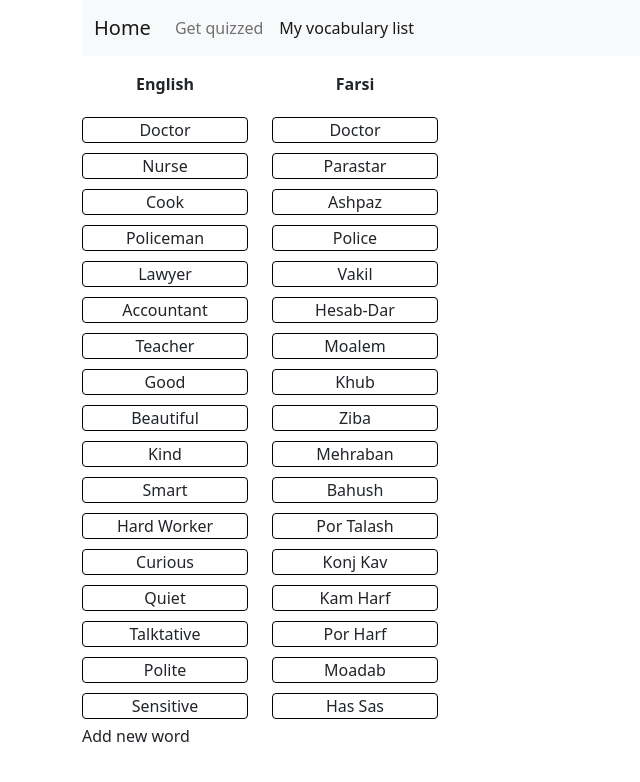
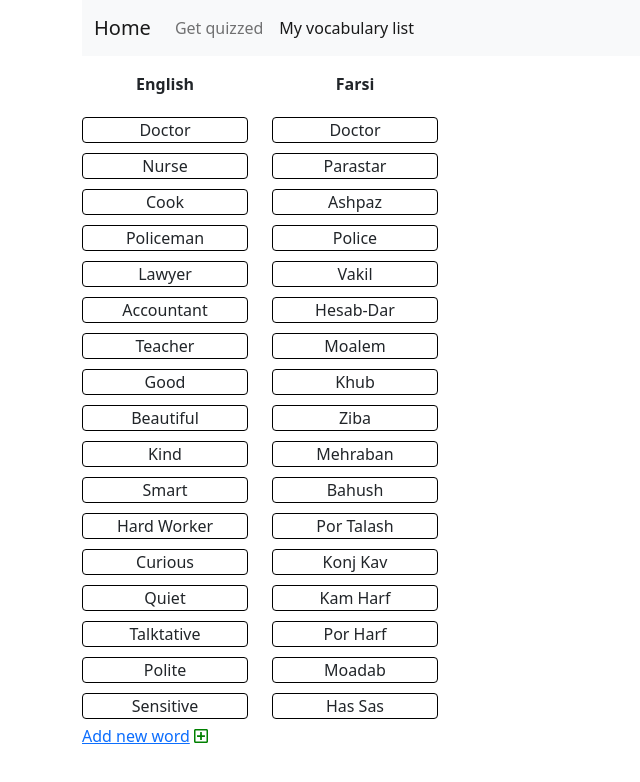
Before and after one commit to claradrt/vocabulary-quizz, a React (Create React App) app: page /vocabulary in a window 1280 px wide. Shown: the top 782 px of the page, without its empty margins (0-640 px from the left). Built offline with nearby package versions, Linux system fonts and the light colour scheme.

Commit message:
Delete and Add new word features preparation + Fontawesome

```diff
--- a/package.json
+++ b/package.json
@@ -3,6 +3,11 @@
   "version": "0.1.0",
   "private": true,
   "dependencies": {
+    "@fortawesome/fontawesome-svg-core": "^1.2.36",
+    "@fortawesome/free-brands-svg-icons": "^5.15.4",
+    "@fortawesome/free-regular-svg-icons": "^5.15.4",
+    "@fortawesome/free-solid-svg-icons": "^5.15.4",
+    "@fortawesome/react-fontawesome": "^0.1.16",
     "@testing-library/jest-dom": "^5.16.0",
     "@testing-library/react": "^11.2.7",
     "@testing-library/user-event": "^12.8.3",
--- /dev/null
+++ b/src/AddWord.js
@@ -0,0 +1,5 @@
+import React from "react";
+
+export default function AddWord() {
+  return "hello";
+}
--- a/src/Word.css
+++ b/src/Word.css
@@ -13,3 +13,7 @@
 .Word:hover .delete {
   visibility: visible !important;
 }
+
+.delete:hover {
+  cursor: pointer;
+}
--- a/src/routes/vocabulary-list.jsx
+++ b/src/routes/vocabulary-list.jsx
@@ -1,7 +1,16 @@
 import React from "react";
 import Word from "../Word";
+import AddWord from "../AddWord";
+
+import { FontAwesomeIcon } from "@fortawesome/react-fontawesome";
+import { faPlusSquare } from "@fortawesome/free-regular-svg-icons";
 
 export default function Vocabulary() {
+  function displayNewWordForm(event) {
+    event.preventDefault();
+    return <AddWord />;
+  }
+
   let vocabularyList = {
     doctor: "doctor",
     nurse: "parastar",
@@ -37,7 +46,16 @@ export default function Vocabulary() {
           </div>
         );
       })}
-      <div>Add new word</div>
+      <div>
+        {" "}
+        <a href="/" onClick={displayNewWordForm}>
+          {" "}
+          Add new word
+          <span className="px-1">
+            <FontAwesomeIcon icon={faPlusSquare} color="green" />
+          </span>
+        </a>
+      </div>
     </div>
   );
 }
```
Also changed, not shown: 1 other file (tests, documents, lock files or other folders).
